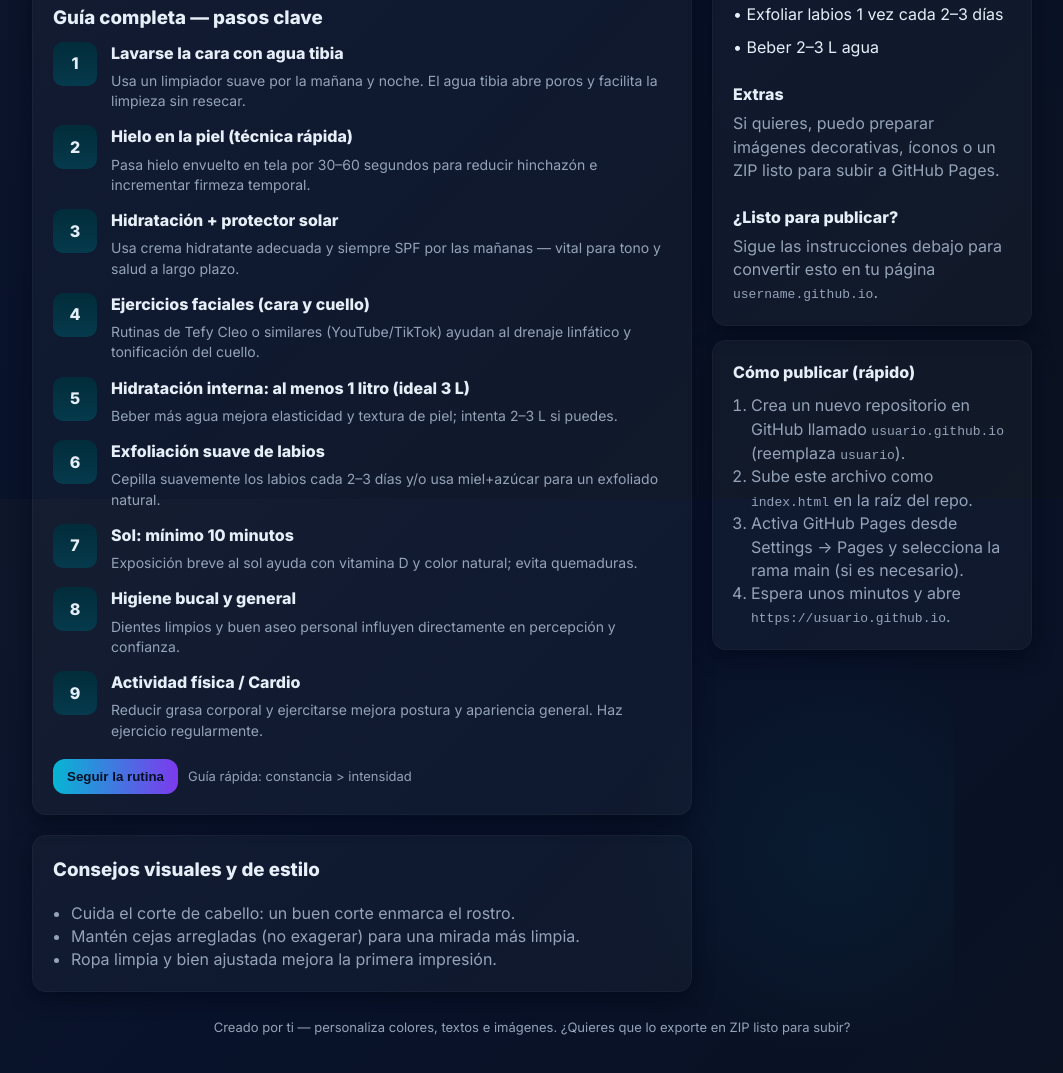
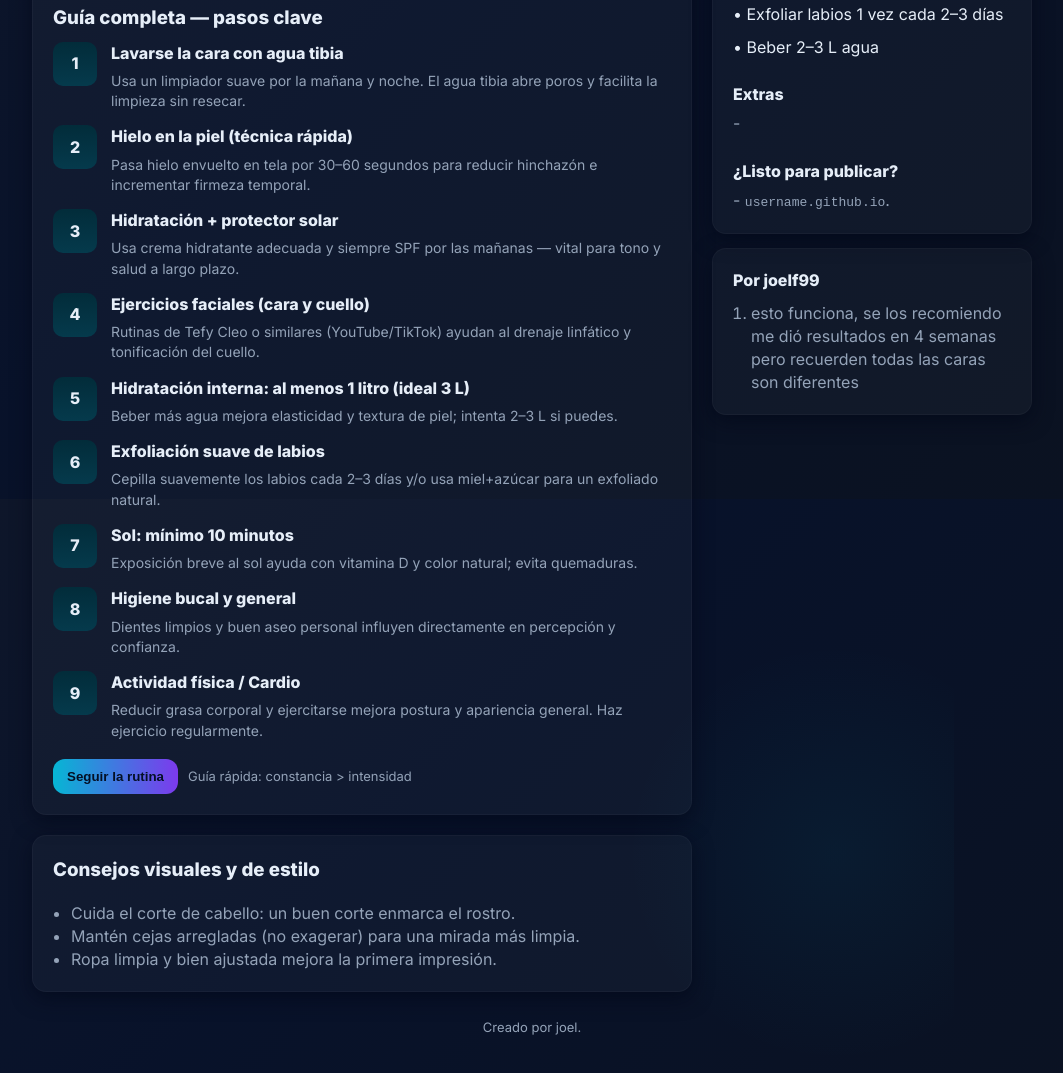
Before and after one commit to rdx222f/Looksmaxing, a plain HTML site: page index.html in a window 1280 px wide. Shown: the part 301-1374 px from the top of the page, without its empty margins (108-1171 px from the left). Drawn offline with Linux system fonts and the light colour scheme.

Commit message:
Update index.html

```diff
--- a/index.html
+++ b/index.html
@@ -195,31 +195,29 @@
 
           <div style="margin-top:12px">
             <strong>Extras</strong>
-            <p style="margin:6px 0 0;color:var(--muted)">Si quieres, puedo preparar imágenes decorativas, íconos o un ZIP listo para subir a GitHub Pages.</p>
+            <p style="margin:6px 0 0;color:var(--muted)">-</p>
           </div>
 
           <div style="margin-top:12px">
             <strong>¿Listo para publicar?</strong>
-            <p style="margin:6px 0 0;color:var(--muted)">Sigue las instrucciones debajo para convertir esto en tu página <code>username.github.io</code>.</p>
+            <p style="margin:6px 0 0;color:var(--muted)">- <code>username.github.io</code>.</p>
           </div>
         </div>
 
         <div style="height:14px"></div>
 
         <div class="card">
-          <strong>Cómo publicar (rápido)</strong>
+          <strong>Por joelf99</strong>
           <ol style="margin:10px 0 0;padding-left:18px;color:var(--muted)">
-            <li>Crea un nuevo repositorio en GitHub llamado <code>usuario.github.io</code> (reemplaza <code>usuario</code>).</li>
-            <li>Sube este archivo como <code>index.html</code> en la raíz del repo.</li>
-            <li>Activa GitHub Pages desde Settings → Pages y selecciona la rama main (si es necesario).</li>
-            <li>Espera unos minutos y abre <code>https://usuario.github.io</code>.</li>
+            <li>esto funciona, se los recomiendo me dió resultados en 4 semanas pero recuerden todas las caras son diferentes </li>
+
           </ol>
         </div>
       </aside>
     </div>
 
     <footer>
-      Creado por ti — personaliza colores, textos e imágenes. ¿Quieres que lo exporte en ZIP listo para subir?
+      Creado por joel.
     </footer>
   </div>
 </body>
```
